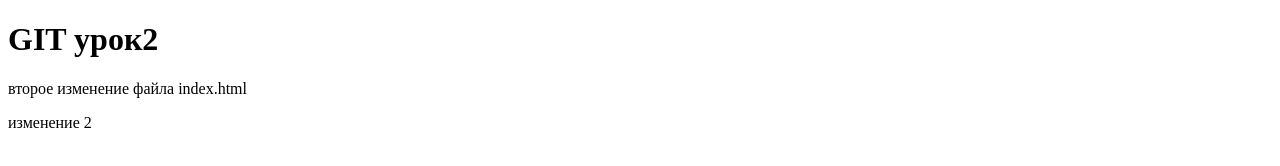
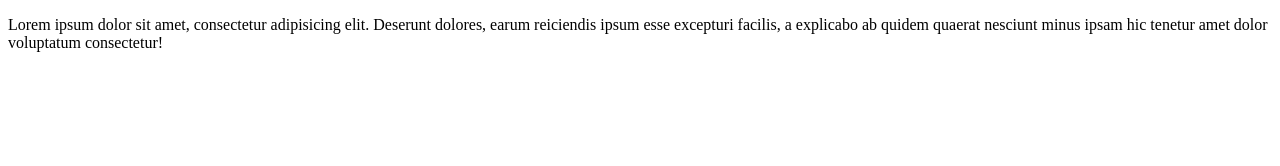
Before and after one commit to dentik77/git-site, a plain HTML site: page index.html in a window 1280 px wide. Drawn offline with Linux system fonts and the light colour scheme.

Commit message:
third commit

```diff
--- a/index.html
+++ b/index.html
@@ -5,8 +5,6 @@
 	<title>Document</title>
 </head>
 <body>
-	<h1>GIT урок2</h1>
-	<p>второе изменение файла index.html</p>
-	<p>изменение 2</p>
+	<p>Lorem ipsum dolor sit amet, consectetur adipisicing elit. Deserunt dolores, earum reiciendis ipsum esse excepturi facilis, a explicabo ab quidem quaerat nesciunt minus ipsam hic tenetur amet dolor voluptatum consectetur!  </p>
 </body>
 </html>
```
